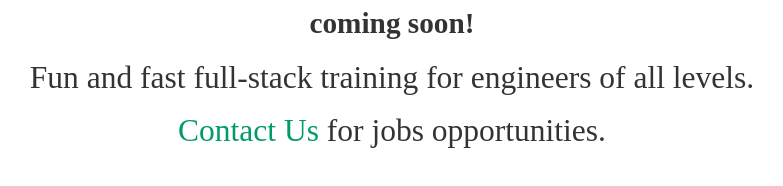
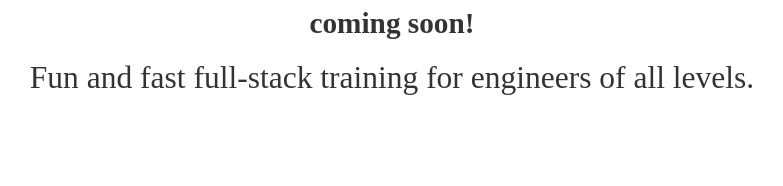
Before and after one commit to you-dot-dev/web, a Gatsby site: page / in a window 1280 px wide. Shown: the part 448-634 px from the top of the page, without its empty margins (248-1031 px from the left). Built offline with nearby package versions, Linux system fonts and the light colour scheme; Gatsby itself is replaced by a stand-in of ours.

Commit message:
Removing job opportunity link for now

```diff
--- a/src/pages/index.js
+++ b/src/pages/index.js
@@ -10,7 +10,6 @@ const IndexPage = () => (
     <img src={youDevLogo} alt="You.Dev logo" />
     <h2>coming soon!</h2>
     <p>Fun and fast full-stack training for engineers of all levels.</p>
-    <a href="mailto:paul@you.dev">Contact Us</a> for jobs opportunities.
   </div>
 )
 
```
